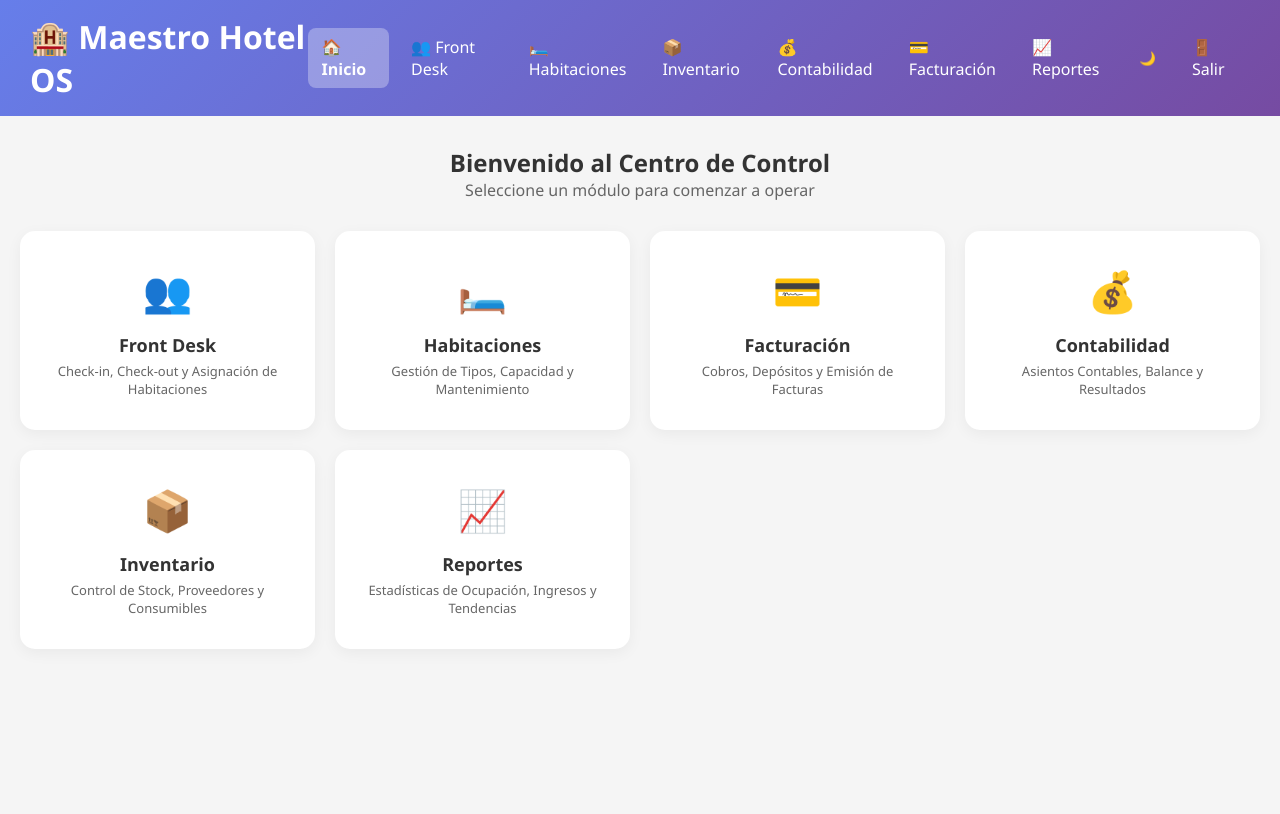
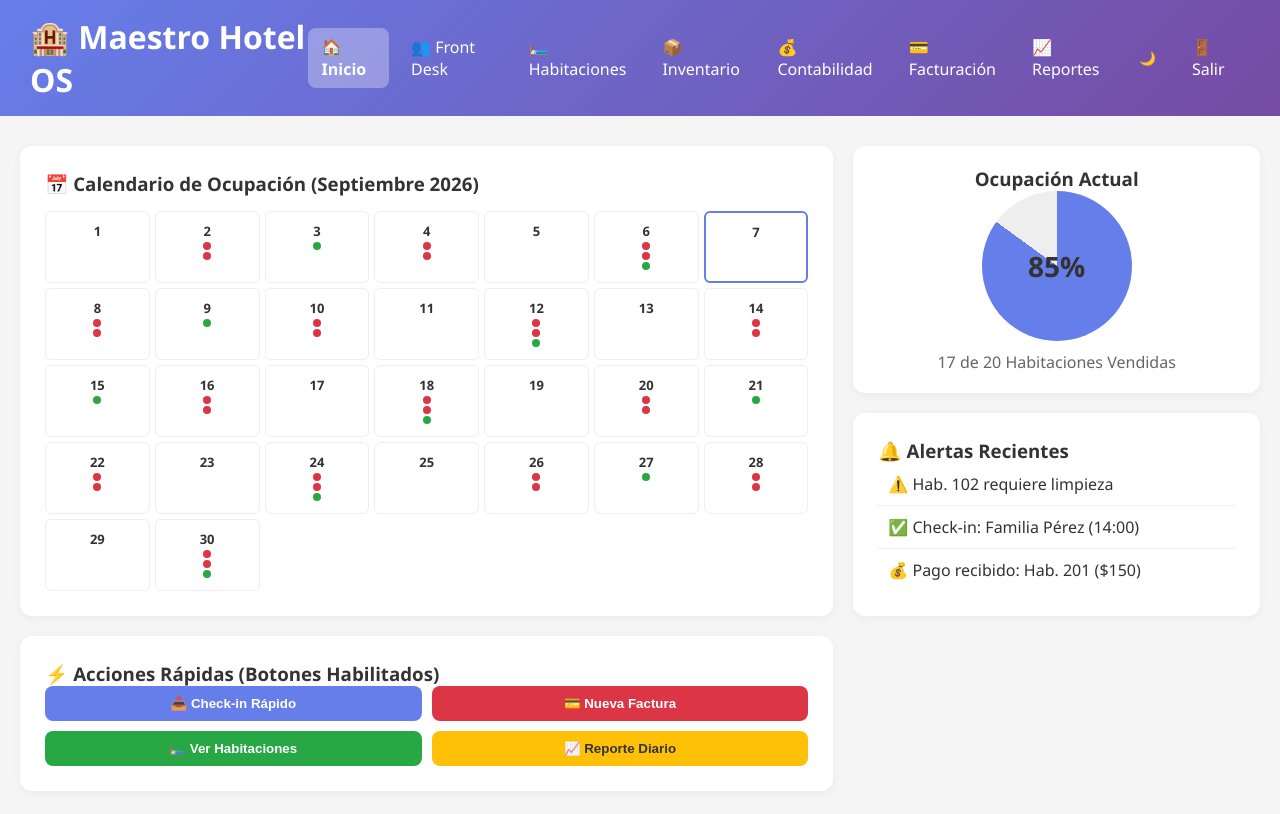
Before and after one commit to cveastar11-commits/maestro-hotel-os, a website: page public/index.html in a window 1280 px wide. Drawn offline with Linux system fonts and the light colour scheme; sample sign-in values are in the browser's storage.

Commit message:
Fix: Calendario visual en hub y botones de recepcion habilitados

```diff
--- a/public/index.html
+++ b/public/index.html
@@ -2,19 +2,28 @@
 <html lang="es">
 <head>
     <meta charset="UTF-8">
-    <title>Maestro Hotel OS - Centro de Control</title>
+    <title>Centro de Control - Maestro Hotel OS</title>
     <link rel="stylesheet" href="styles.css">
     <style>
-        .hub-grid { display: grid; grid-template-columns: repeat(auto-fit, minmax(250px, 1fr)); gap: 20px; margin-top: 30px; }
-        .hub-card { background: white; padding: 30px; border-radius: 15px; text-align: center; cursor: pointer; transition: all 0.3s; border: 2px solid transparent; box-shadow: 0 4px 15px rgba(0,0,0,0.05); }
-        .hub-card:hover { transform: translateY(-5px); border-color: #667eea; box-shadow: 0 8px 25px rgba(102, 126, 234, 0.3); }
-        .hub-icon { font-size: 40px; margin-bottom: 15px; display: block; }
-        .hub-title { font-size: 18px; font-weight: bold; color: #333; margin-bottom: 5px; }
-        .hub-desc { font-size: 13px; color: #666; }
+        .dashboard-layout { display: grid; grid-template-columns: 2fr 1fr; gap: 20px; }
 
-        body.dark-mode .hub-card { background: #1e1e1e; border-color: #333; }
-        body.dark-mode .hub-card:hover { border-color: #667eea; }
-        body.dark-mode .hub-title { color: #fff; }
+        /* Estilos del Calendario Visual */
+        .calendario-mini { display: grid; grid-template-columns: repeat(7, 1fr); gap: 5px; margin-top: 15px; }
+        .dia-celda { background: white; padding: 10px; text-align: center; border-radius: 6px; font-size: 13px; position: relative; min-height: 60px; border: 1px solid #eee; }
+        .dia-celda.hoy { border: 2px solid #667eea; font-weight: bold; }
+        .punto-ocupacion { width: 8px; height: 8px; background: #dc3545; border-radius: 50%; margin: 2px auto; }
+
+        /* Mapa de Ocupación Circular */
+        .ocupacion-visual { text-align: center; padding: 20px; }
+        .circulo-progreso {
+            width: 150px; height: 150px; border-radius: 50%;
+            background: conic-gradient(#667eea 85%, #eee 0);
+            margin: 0 auto; display: flex; align-items: center; justify-content: center;
+            font-size: 28px; font-weight: bold; color: #333;
+        }
+
+        body.dark-mode .dia-celda { background: #2d2d2d; border-color: #444; }
+        body.dark-mode .circulo-progreso { background: conic-gradient(#667eea 85%, #333 0); color: white; }
     </style>
 </head>
 <body>
@@ -24,55 +33,68 @@
     </div>
 
     <div class="container">
-        <div style="text-align: center; margin-top: 20px;">
-            <h2>Bienvenido al Centro de Control</h2>
-            <p style="color: #666;">Seleccione un módulo para comenzar a operar</p>
-        </div>
+        <div class="dashboard-layout">
 
-        <div class="hub-grid">
-            <!-- RAMA: OPERACIONES -->
-            <div class="hub-card" onclick="window.location.href='guests.html'">
-                <span class="hub-icon">👥</span>
-                <div class="hub-title">Front Desk</div>
-                <div class="hub-desc">Check-in, Check-out y Asignación de Habitaciones</div>
+            <!-- COLUMNA IZQUIERDA: CALENDARIO Y ACCIONES -->
+            <div>
+                <div class="card">
+                    <h3>📅 Calendario de Ocupación (Septiembre 2026)</h3>
+                    <div class="calendario-mini" id="calendarioHub">
+                        <!-- Se llena con JS -->
+                    </div>
+                </div>
+
+                <div class="card">
+                    <h3>⚡ Acciones Rápidas (Botones Habilitados)</h3>
+                    <div style="display: grid; grid-template-columns: 1fr 1fr; gap: 10px;">
+                        <button class="btn btn-primary" onclick="irA('guests.html')">📥 Check-in Rápido</button>
+                        <button class="btn btn-danger" onclick="irA('billing.html')">💳 Nueva Factura</button>
+                        <button class="btn btn-success" onclick="irA('rooms.html')">🛏️ Ver Habitaciones</button>
+                        <button class="btn" style="background:#ffc107; color:#333;" onclick="irA('reports.html')">📈 Reporte Diario</button>
+                    </div>
+                </div>
             </div>
 
-            <div class="hub-card" onclick="window.location.href='rooms.html'">
-                <span class="hub-icon">🛏️</span>
-                <div class="hub-title">Habitaciones</div>
-                <div class="hub-desc">Gestión de Tipos, Capacidad y Mantenimiento</div>
-            </div>
+            <!-- COLUMNA DERECHA: ESTADO DEL HOTEL -->
+            <div>
+                <div class="card ocupacion-visual">
+                    <h3>Ocupación Actual</h3>
+                    <div class="circulo-progreso">85%</div>
+                    <p style="margin-top:10px; color:#666;">17 de 20 Habitaciones Vendidas</p>
+                </div>
 
-            <!-- RAMA: FINANZAS -->
-            <div class="hub-card" onclick="window.location.href='billing.html'">
-                <span class="hub-icon">💳</span>
-                <div class="hub-title">Facturación</div>
-                <div class="hub-desc">Cobros, Depósitos y Emisión de Facturas</div>
-            </div>
-
-            <div class="hub-card" onclick="window.location.href='accounting.html'">
-                <span class="hub-icon">💰</span>
-                <div class="hub-title">Contabilidad</div>
-                <div class="hub-desc">Asientos Contables, Balance y Resultados</div>
-            </div>
-
-            <!-- RAMA: LOGÍSTICA -->
-            <div class="hub-card" onclick="window.location.href='inventory.html'">
-                <span class="hub-icon">📦</span>
-                <div class="hub-title">Inventario</div>
-                <div class="hub-desc">Control de Stock, Proveedores y Consumibles</div>
-            </div>
-
-            <!-- RAMA: INTELIGENCIA -->
-            <div class="hub-card" onclick="window.location.href='reports.html'">
-                <span class="hub-icon">📈</span>
-                <div class="hub-title">Reportes</div>
-                <div class="hub-desc">Estadísticas de Ocupación, Ingresos y Tendencias</div>
+                <div class="card">
+                    <h3>🔔 Alertas Recientes</h3>
+                    <ul style="list-style:none; padding:0;">
+                        <li style="padding:10px; border-bottom:1px solid #eee;">⚠️ Hab. 102 requiere limpieza</li>
+                        <li style="padding:10px; border-bottom:1px solid #eee;">✅ Check-in: Familia Pérez (14:00)</li>
+                        <li style="padding:10px;">💰 Pago recibido: Hab. 201 ($150)</li>
+                    </ul>
+                </div>
             </div>
         </div>
     </div>
 
     <script src="nav.js"></script>
     <script>renderNav('index.html');</script>
+
+    <script>
+        // Función para navegar
+        function irA(url) { window.location.href = url; }
+
+        // Generar Calendario Visual
+        const calContainer = document.getElementById('calendarioHub');
+        let html = '';
+        for(let i=1; i<=30; i++) {
+            let clase = (i === 7) ? 'dia-celda hoy' : 'dia-celda'; // Simulamos que hoy es 7
+            let puntos = '';
+            // Simulamos ocupación aleatoria
+            if(i % 2 === 0) puntos = '<div class="punto-ocupacion"></div><div class="punto-ocupacion"></div>';
+            if(i % 3 === 0) puntos += '<div class="punto-ocupacion" style="background:#28a745"></div>';
+
+            html += `<div class="${clase}"><strong>${i}</strong>${puntos}</div>`;
+        }
+        calContainer.innerHTML = html;
+    </script>
 </body>
 </html>
```
Also changed, not shown: public/guests.html (+12 -89 lines).
